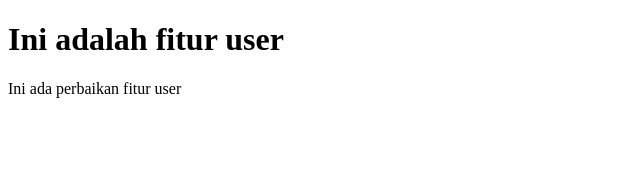
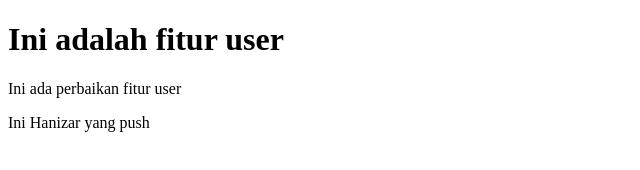
Before and after one commit to hanizarfs/TestGit, a plain HTML site: page user.html in a window 1280 px wide. Shown: the whole page, without its empty margins (0-640 px from the left). Drawn offline with Linux system fonts and the light colour scheme.

Commit message:
Ini perbaikan oleh Hanizar

```diff
--- a/user.html
+++ b/user.html
@@ -9,5 +9,6 @@
 <body>
     <h1>Ini adalah fitur user</h1>
     <p>Ini ada perbaikan fitur user</p>
+    <p>Ini Hanizar yang push</p>
 </body>
 </html>
```
